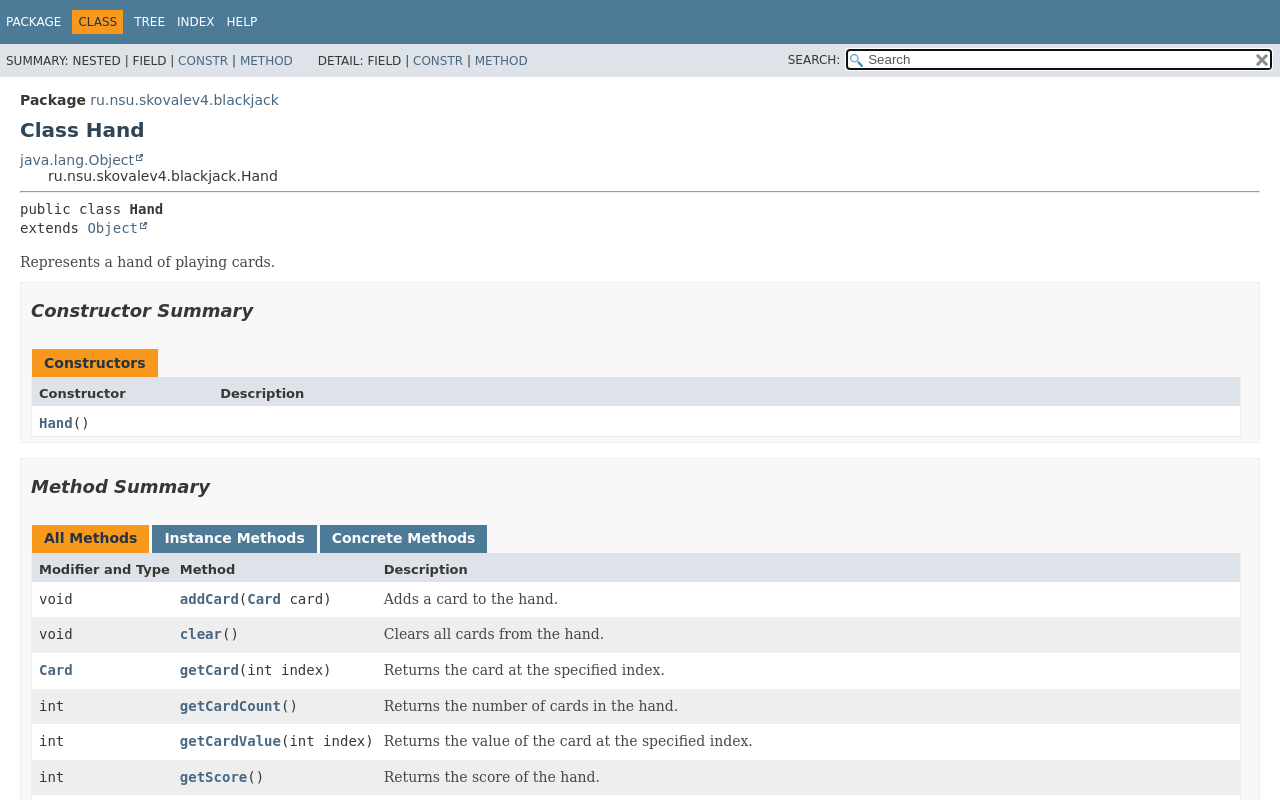
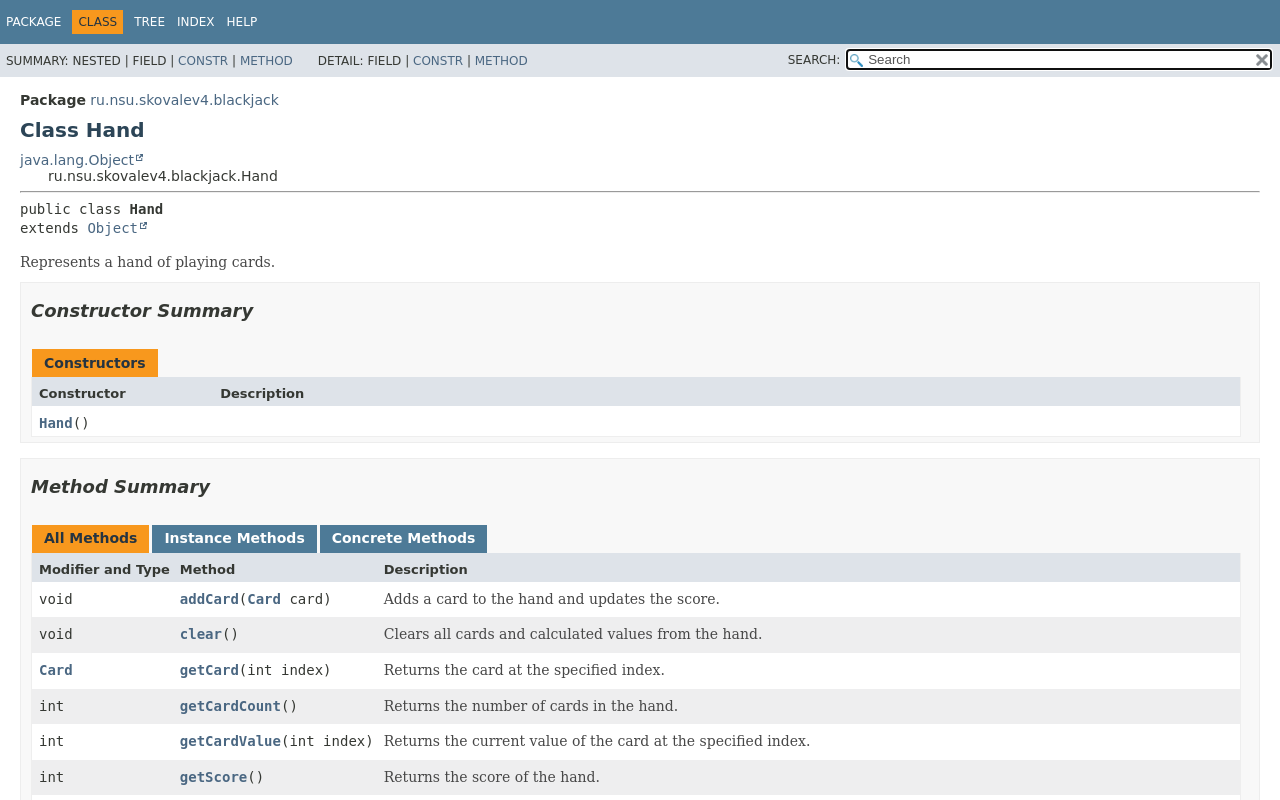
Before and after one commit to arise-xd/OOP, a plain HTML site: page Task_1_2_1/ru/nsu/skovalev4/blackjack/Hand.html in a window 1280 px wide. Drawn offline with Linux system fonts and the light colour scheme; a web font is replaced by a local one.

Commit message:
Deploying to gh-pages from @ arise-xd/OOP@770cdb572a90216b7fe14c1ed951d4f0e9c941b4 🚀

```diff
--- a/Task_1_2_1/ru/nsu/skovalev4/blackjack/Hand.html
+++ b/Task_1_2_1/ru/nsu/skovalev4/blackjack/Hand.html
@@ -107,12 +107,12 @@ loadScripts(document, 'script');</script>
 <div class="col-first even-row-color method-summary-table method-summary-table-tab2 method-summary-table-tab4"><code>void</code></div>
 <div class="col-second even-row-color method-summary-table method-summary-table-tab2 method-summary-table-tab4"><code><a href="#addCard(ru.nsu.skovalev4.blackjack.Card)" class="member-name-link">addCard</a><wbr>(<a href="Card.html" title="class in ru.nsu.skovalev4.blackjack">Card</a>&nbsp;card)</code></div>
 <div class="col-last even-row-color method-summary-table method-summary-table-tab2 method-summary-table-tab4">
-<div class="block">Adds a card to the hand.</div>
+<div class="block">Adds a card to the hand and updates the score.</div>
 </div>
 <div class="col-first odd-row-color method-summary-table method-summary-table-tab2 method-summary-table-tab4"><code>void</code></div>
 <div class="col-second odd-row-color method-summary-table method-summary-table-tab2 method-summary-table-tab4"><code><a href="#clear()" class="member-name-link">clear</a>()</code></div>
 <div class="col-last odd-row-color method-summary-table method-summary-table-tab2 method-summary-table-tab4">
-<div class="block">Clears all cards from the hand.</div>
+<div class="block">Clears all cards and calculated values from the hand.</div>
 </div>
 <div class="col-first even-row-color method-summary-table method-summary-table-tab2 method-summary-table-tab4"><code><a href="Card.html" title="class in ru.nsu.skovalev4.blackjack">Card</a></code></div>
 <div class="col-second even-row-color method-summary-table method-summary-table-tab2 method-summary-table-tab4"><code><a href="#getCard(int)" class="member-name-link">getCard</a><wbr>(int&nbsp;index)</code></div>
@@ -127,7 +127,7 @@ loadScripts(document, 'script');</script>
 <div class="col-first even-row-color method-summary-table method-summary-table-tab2 method-summary-table-tab4"><code>int</code></div>
 <div class="col-second even-row-color method-summary-table method-summary-table-tab2 method-summary-table-tab4"><code><a href="#getCardValue(int)" class="member-name-link">getCardValue</a><wbr>(int&nbsp;index)</code></div>
 <div class="col-last even-row-color method-summary-table method-summary-table-tab2 method-summary-table-tab4">
-<div class="block">Returns the value of the card at the specified index.</div>
+<div class="block">Returns the current value of the card at the specified index.</div>
 </div>
 <div class="col-first odd-row-color method-summary-table method-summary-table-tab2 method-summary-table-tab4"><code>int</code></div>
 <div class="col-second odd-row-color method-summary-table method-summary-table-tab2 method-summary-table-tab4"><code><a href="#getScore()" class="member-name-link">getScore</a>()</code></div>
@@ -179,7 +179,7 @@ loadScripts(document, 'script');</script>
 <section class="detail" id="addCard(ru.nsu.skovalev4.blackjack.Card)">
 <h3>addCard</h3>
 <div class="member-signature"><span class="modifiers">public</span>&nbsp;<span class="return-type">void</span>&nbsp;<span class="element-name">addCard</span><wbr><span class="parameters">(<a href="Card.html" title="class in ru.nsu.skovalev4.blackjack">Card</a>&nbsp;card)</span></div>
-<div class="block">Adds a card to the hand.</div>
+<div class="block">Adds a card to the hand and updates the score.</div>
 <dl class="notes">
 <dt>Parameters:</dt>
 <dd><code>card</code> - card to add</dd>
@@ -247,19 +247,19 @@ loadScripts(document, 'script');</script>
 <section class="detail" id="clear()">
 <h3>clear</h3>
 <div class="member-signature"><span class="modifiers">public</span>&nbsp;<span class="return-type">void</span>&nbsp;<span class="element-name">clear</span>()</div>
-<div class="block">Clears all cards from the hand.</div>
+<div class="block">Clears all cards and calculated values from the hand.</div>
 </section>
 </li>
 <li>
 <section class="detail" id="getCardValue(int)">
 <h3>getCardValue</h3>
 <div class="member-signature"><span class="modifiers">public</span>&nbsp;<span class="return-type">int</span>&nbsp;<span class="element-name">getCardValue</span><wbr><span class="parameters">(int&nbsp;index)</span></div>
-<div class="block">Returns the value of the card at the specified index.</div>
+<div class="block">Returns the current value of the card at the specified index.</div>
 <dl class="notes">
 <dt>Parameters:</dt>
 <dd><code>index</code> - index of the required card</dd>
 <dt>Returns:</dt>
-<dd>value of the required card</dd>
+<dd>current value of the required card</dd>
 </dl>
 </section>
 </li>
```
Also changed, not shown: Task_1_2_1/index-all.html (+3 -3 lines).
